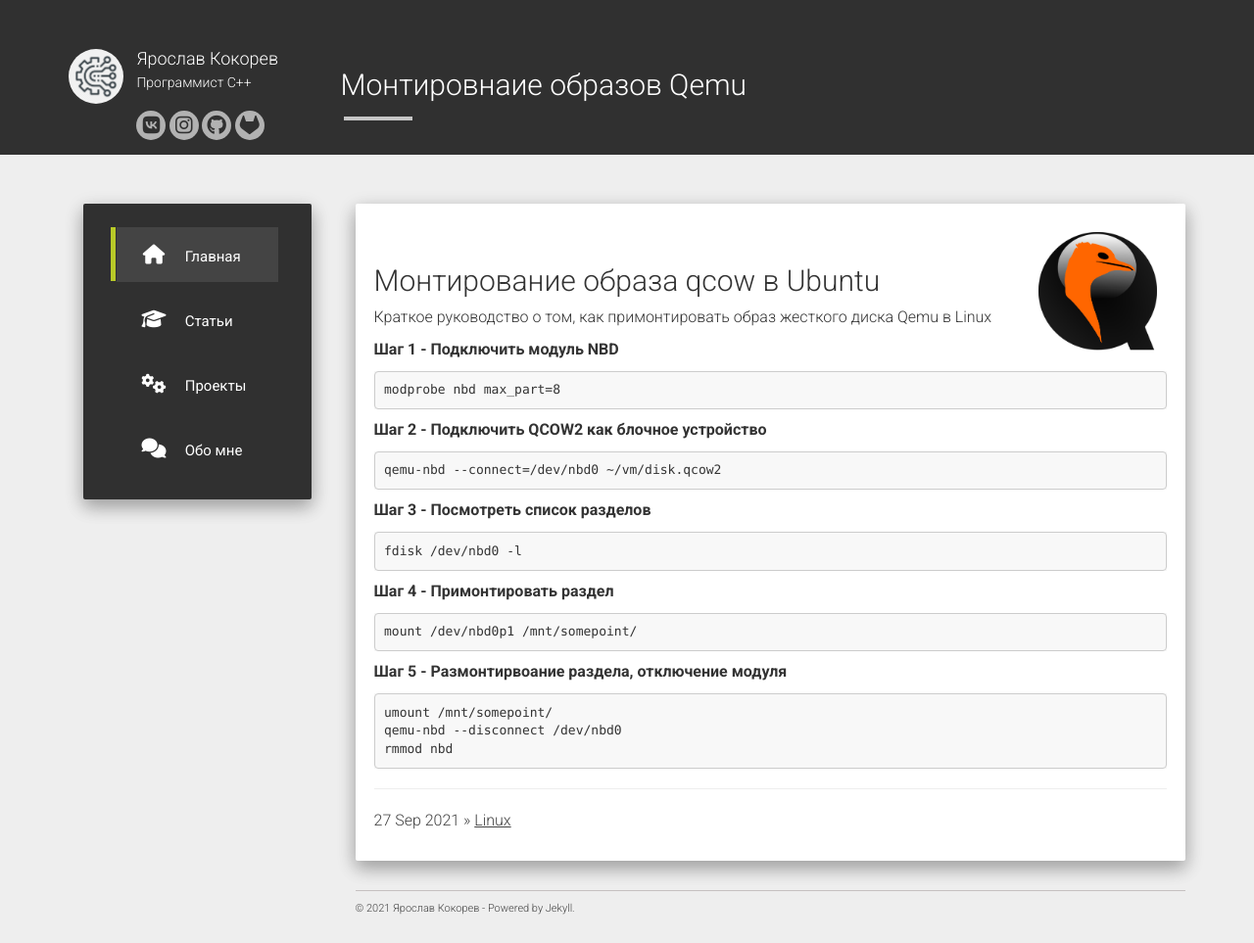
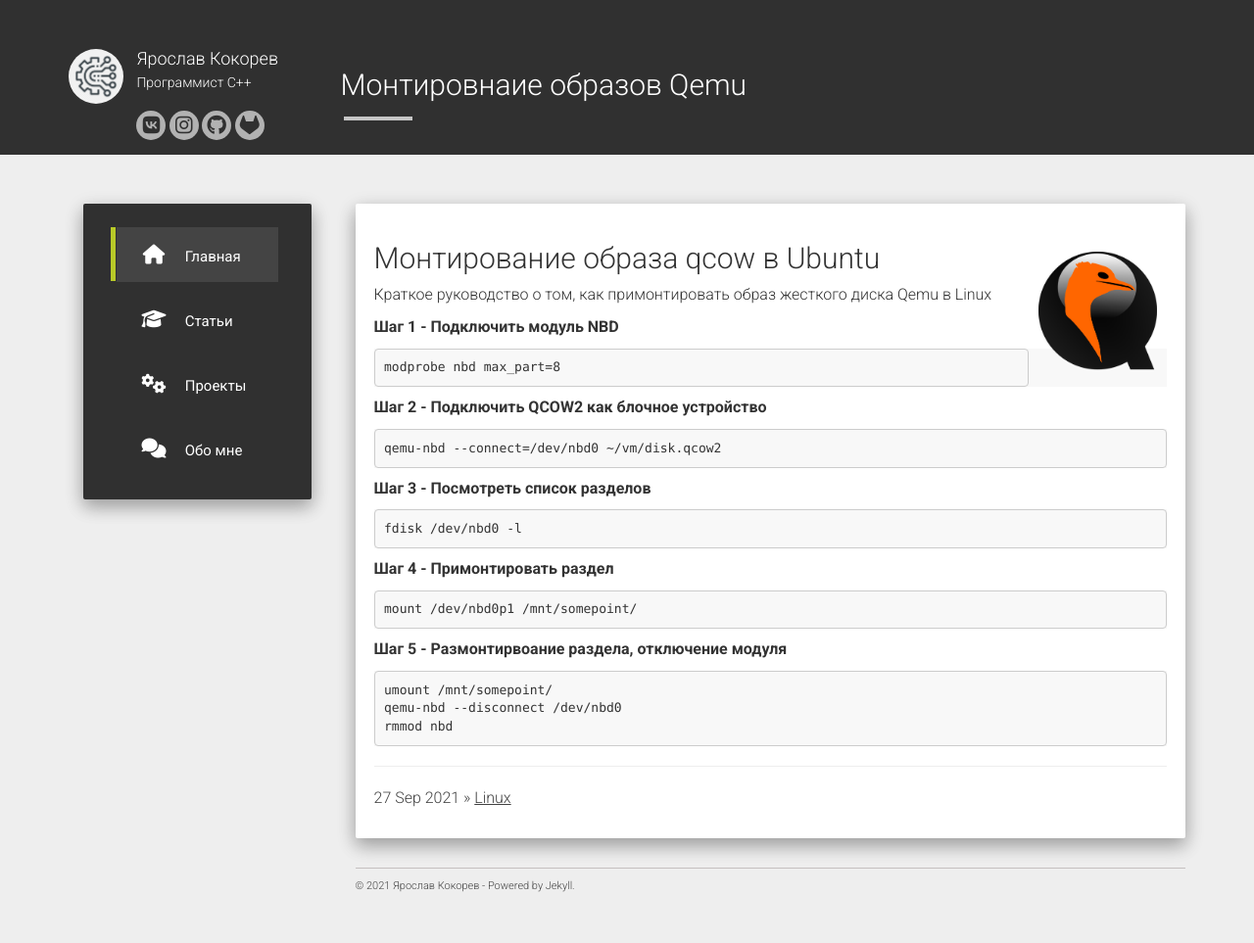
Before and after one commit to Kokorev92/Kokorev92.github.io, a Jekyll site: the page built from _posts/2021-09-27-mount-qcow-disck.md, in a window 1280 px wide. Shown: the whole page at 98% size. Built offline with Jekyll 4.4.1, drawn with Linux system fonts in a browser that asks for light colours; nearby versions of some CDN libraries; after the commit the page ends 940 px from its top, so only the background shows below that.

Commit message:
[hotfix]: удалил отступы

```diff
--- a/_posts/2021-09-27-mount-qcow-disck.md
+++ b/_posts/2021-09-27-mount-qcow-disck.md
@@ -4,7 +4,7 @@
 categories: Linux
 image: /static/img/posts/qemu_logo.png
 ---
-<img src="/static/img/posts/qemu_logo.png" width="15%" style="float:right; margin:10px 10px;"/>&nbsp;&nbsp;&nbsp;&nbsp;
+<img src="/static/img/posts/qemu_logo.png" width="15%" style="float:right; margin:10px 10px;"/>
 
 Монтирование образа qcow в Ubuntu
 -------------------------------
```
